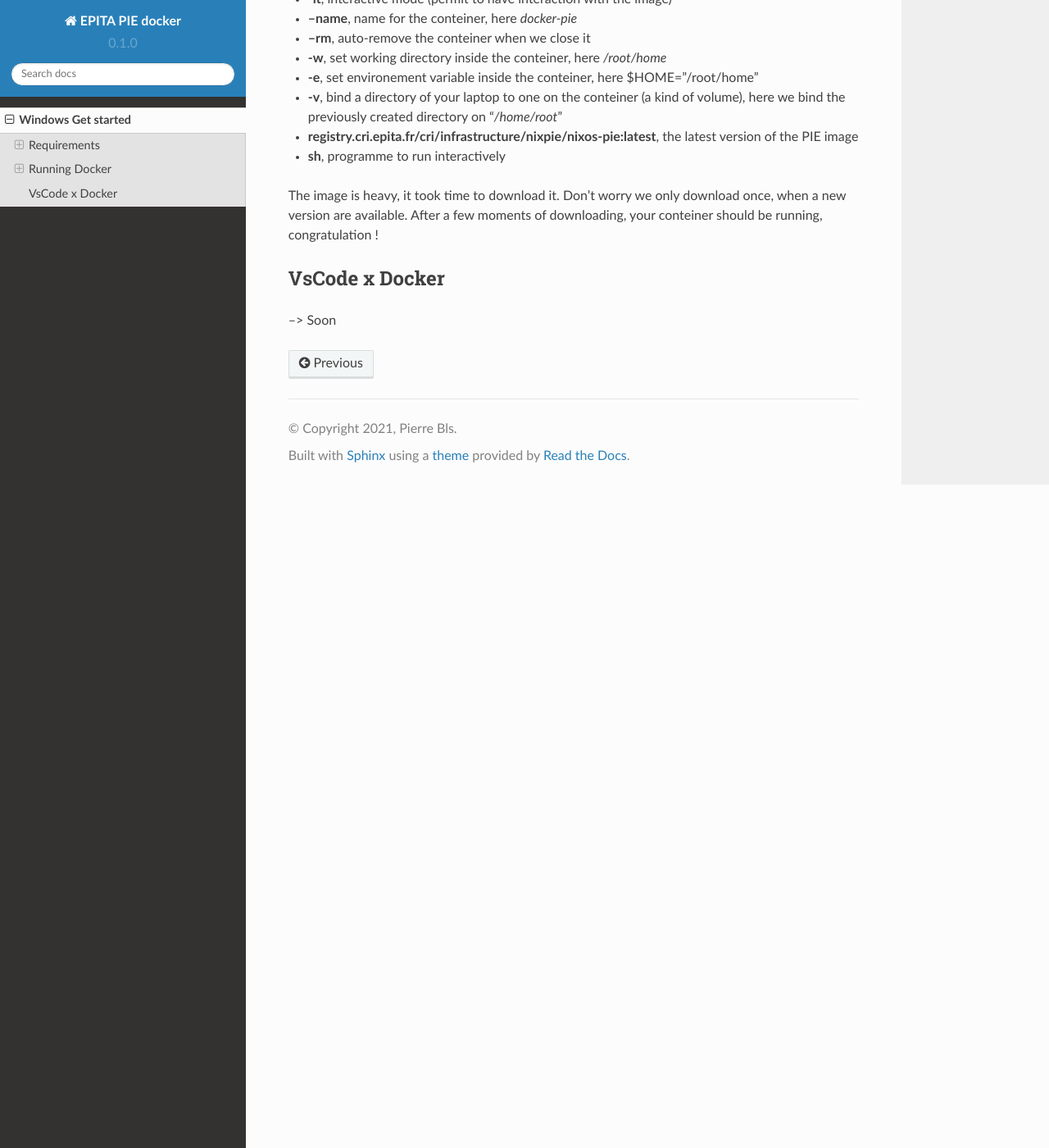
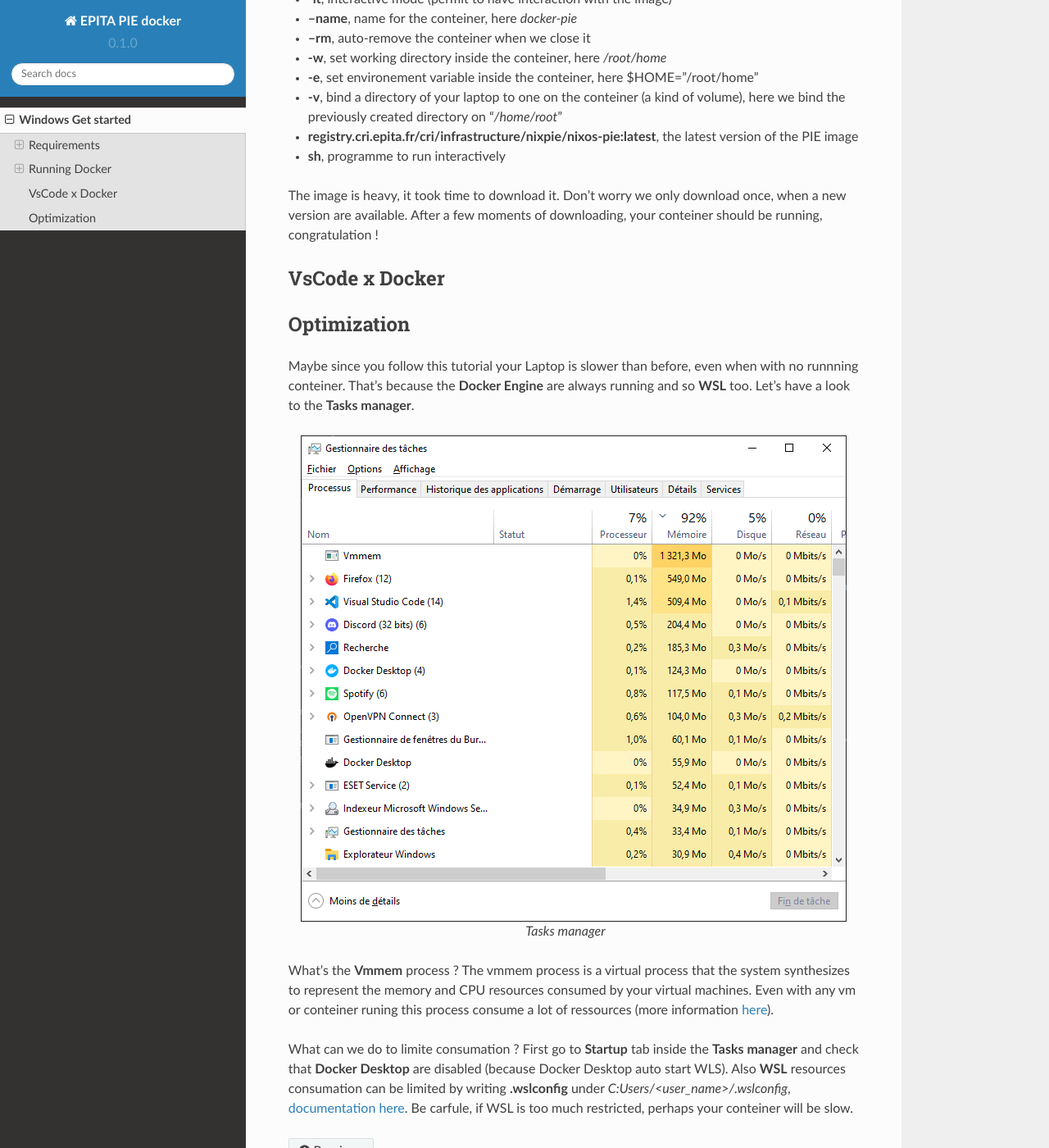
Before and after one commit to PierreBls/Docker-PIE-Doc, a Sphinx documentation site: the page built from docs/source/windows.rst, in a window 1280 px wide and 1400 px high, scrolled down 3714 px. Shown: the whole window at 82% size. Built offline with Sphinx 7.4.7 and the Read the Docs theme 2.0.0, drawn with Linux system fonts in a browser that asks for light colours.

Commit message:
Add Optimization part

```diff
--- a/docs/source/windows.rst
+++ b/docs/source/windows.rst
@@ -95,6 +95,8 @@
    # Delete the conteiner
    docker rm <conteiner_id_or_name>
 
+
+
 PIE image
 ^^^^^^^^^
 
@@ -128,4 +130,25 @@
 
 VsCode x Docker
 ---------------
---> Soon
+
+Optimization
+---------------
+Maybe since you follow this tutorial your Laptop is slower than before, even when with no runnning conteiner.
+That's because the **Docker Engine** are always running and so **WSL** too. Let's have a look to the **Tasks manager**.
+
+.. figure:: imgs/tasks_manager.PNG
+   :align: center
+   :alt: alternate text
+   :figclass: align-center
+
+   Tasks manager
+
+What's the **Vmmem** process ?
+The vmmem process is a virtual process that the system synthesizes to represent the memory and CPU resources consumed by your virtual machines.
+Even with any vm or conteiner runing this process consume a lot of ressources (more information `here <https://skeptric.com/vmemm-using-all-ram/>`_).
+
+
+What can we do to limite consumation ?
+First go to **Startup** tab inside the **Tasks manager** and check that **Docker Desktop** are disabled (because Docker Desktop auto start WLS).
+Also **WSL** resources consumation can be limited by writing **.wslconfig** under  *C:Users/<user_name>/.wslconfig*, `documentation here <https://docs.microsoft.com/en-us/windows/wsl/wsl-config#global-configuration-options-with-wslconfig>`_.
+Be carfule, if WSL is too much restricted, perhaps your conteiner will be slow.
```
Also changed, not shown: docs/source/imgs/tasks_manager.PNG (added).
